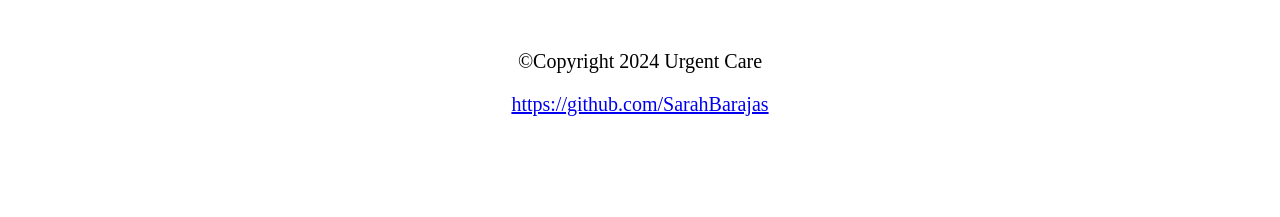
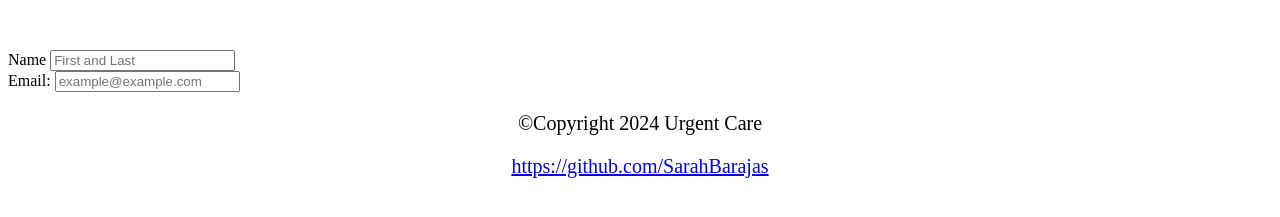
Before and after one commit to SarahBarajas/Module4assignment.webdeveloper, a plain HTML site: page Forms.html in a window 1280 px wide. Shown: the part 235-452 px from the top of the page. Drawn offline with Linux system fonts and the light colour scheme.

Commit message:
elements

```diff
--- a/Forms.html
+++ b/Forms.html
@@ -21,7 +21,16 @@
     </header>
     <main>
        <!--Beginning of the form element-->
-        <form action="/submit" method="post"
+        <form action="/submit" method="post"></form>
+        <label for="Name">Name</label>
+        <input type="text" id="Name" name="name" placeholder="First and Last">
+
+        <br>
+
+         <!--label and email input field-->
+         <label for="email">Email:</label>
+         <input type="email" id="email" name="email" placeholder="example@example.com">
+
     </main>
 
     <footer>
```
